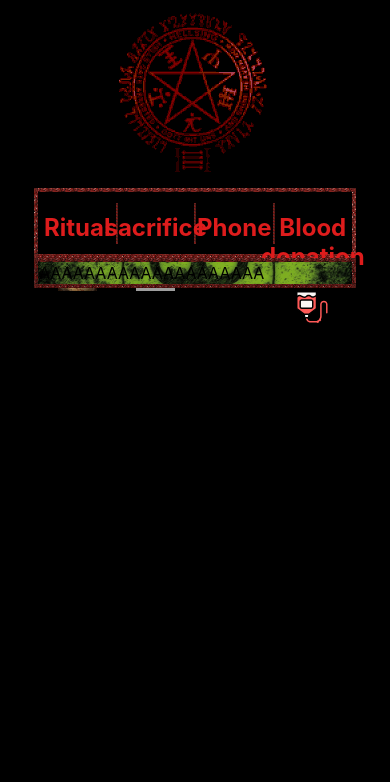
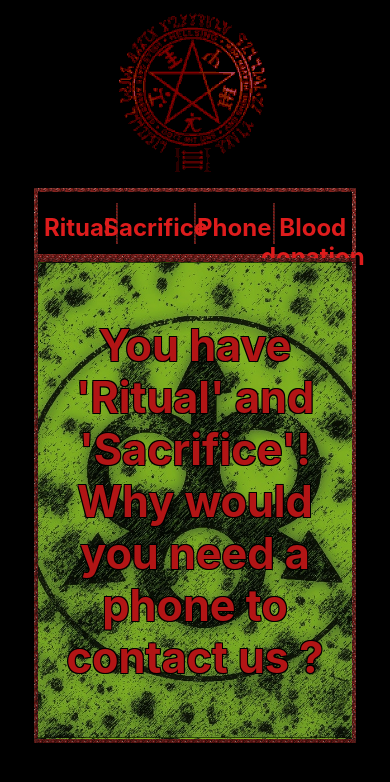
Before and after one commit to FlorentCmb/site-rouille, a React (Create React App) app: page / in a window 390 px wide. Both pictures are taken after a click on the element "Phone". Shown: the top 782 px of the page. Built offline with nearby package versions, Linux system fonts and the light colour scheme; grey boxes are pictures that could not be loaded.

Commit message:
sacrifice and phone components filled

```diff
--- a/package.json
+++ b/package.json
@@ -5,7 +5,8 @@
   "dependencies": {
     "react": "^16.11.0",
     "react-dom": "^16.11.0",
-    "react-scripts": "3.2.0"
+    "react-scripts": "3.2.0",
+    "react-youtube": "^7.9.0"
   },
   "scripts": {
     "start": "react-scripts start",
--- a/src/components/contact/Contact.css
+++ b/src/components/contact/Contact.css
@@ -34,10 +34,6 @@
     align-items: center;
     height: 15vw;
     position: relative;
-}
-
-.ritual:hover, .sacrifice:hover, .phone:hover, .send-blood:hover {
-
 }
 
 .nav-contact img {
--- a/src/components/contact/Contact.js
+++ b/src/components/contact/Contact.js
@@ -76,7 +76,7 @@ export default class Contact extends React.Component {
                         </div>
                         <hr/>
                         <div className="sacrifice" onClick={this.goSacrifice}>
-                            <h2>sacrifice</h2>
+                            <h2>Sacrifice</h2>
                                 <div className="container">
                                     <img className="nav-image" src={sacrifice} alt="human sacrifice"/>
                                     <div className="overlay">
--- a/src/components/contact/Phone.css
+++ b/src/components/contact/Phone.css
@@ -0,0 +1,10 @@
+.phone-container {
+    margin: 5vw;
+    color: rgb(223, 26, 26);
+    font-size: 1.8rem;
+    text-shadow:
+        #000000 1px 1px,
+        #000000 -1px 1px,
+        #000000 -1px -1px,
+        #000000 1px -1px;
+}
--- a/src/components/contact/Phone.js
+++ b/src/components/contact/Phone.js
@@ -1,11 +1,11 @@
 import React from 'react'
-import './Sacrifice.css'
+import './Phone.css'
 
 export default class Phone extends React.Component {
     render(){
         return(
-            <div>
-                AAAAAAAAAAAAAAAAAAAA
+            <div className="phone-container">
+                <h2>You have 'Ritual' and 'Sacrifice'! Why would you need a phone to contact us ?</h2>
             </div>
         )
     }
--- a/src/components/contact/Sacrifice.css
+++ b/src/components/contact/Sacrifice.css
@@ -0,0 +1,23 @@
+.sacrifice-container {
+    display: flex;
+    flex-direction: column;
+    align-items: center;
+    margin: 5vw;
+    color: rgb(223, 26, 26);
+    font-size: 1.8rem;
+    text-shadow:
+        #000000 1px 1px,
+        #000000 -1px 1px,
+        #000000 -1px -1px,
+        #000000 1px -1px;
+}
+
+a {
+    color: rgb(223, 26, 26);
+    text-shadow:
+        #000000 1px 1px,
+        #000000 -1px 1px,
+        #000000 -1px -1px,
+        #000000 1px -1px;
+        margin-bottom: 2vw;
+}
--- a/src/components/contact/Sacrifice.js
+++ b/src/components/contact/Sacrifice.js
@@ -1,11 +1,29 @@
 import React from 'react'
+import YouTube from 'react-youtube'
+
 import './Sacrifice.css'
 
 export default class Sacrifice extends React.Component {
     render(){
+        const optsYou = {
+            height: '345',
+            width: '640',
+            playerVars: "https://www.youtube.com/watch?v=IJNR2EpS0jw",
+            autoplay: 1
+        };
+
         return(
-            <div>
-                IIIIIIIIIIIIIIIIIIIIIIIIIIIIIIII
+            <div className="sacrifice-container">
+                <h2>Well it's pretty simple but please! Be innovative! you just have to die </h2>
+                <h3>Here are a few tips:</h3>
+                <a href="https://1000waystodie.fandom.com/wiki/Top_100_Deaths">-100 Fun ways to die</a>
+                <p>Dumb ways to die:</p>
+                <YouTube
+                    videoId="IJNR2EpS0jw"
+                    opts={optsYou}
+                    onReady={this._onReady}
+                />
+
             </div>
         )
     }
```
Also changed, not shown: 1 other file (tests, documents, lock files or other folders).
